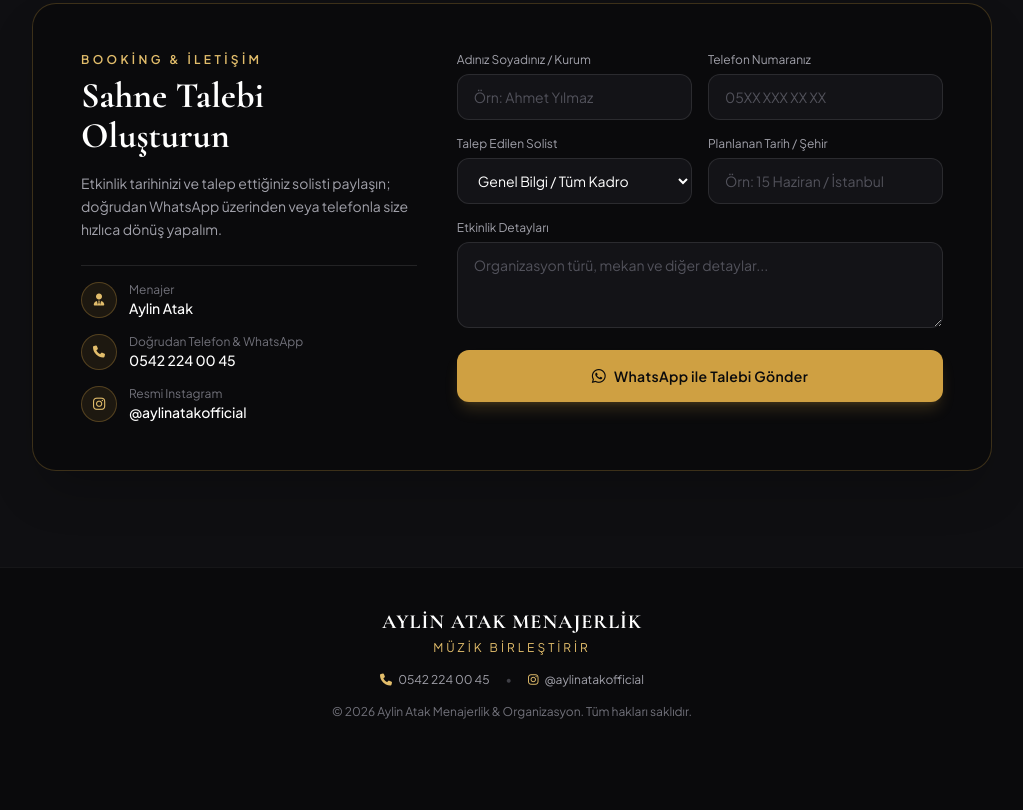
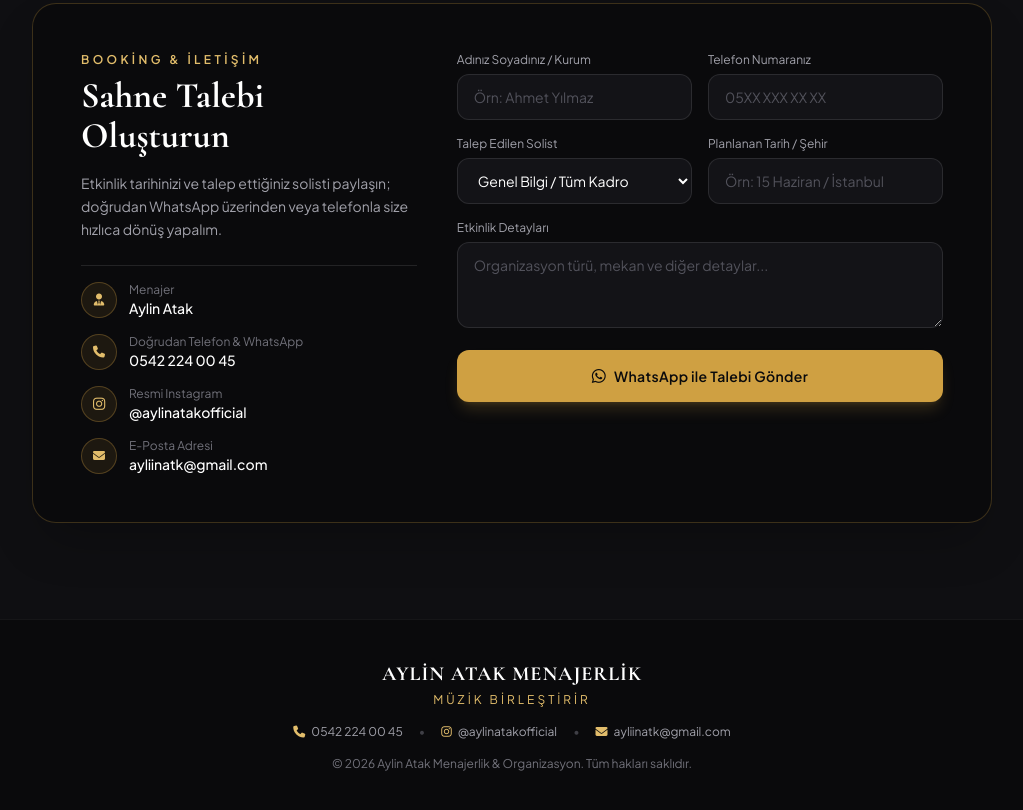
Before and after one commit to Sevaastian/aylin-atak, a plain HTML site: page index.html in a window 1280 px wide. Shown: the part 3921-4731 px from the top of the page, without its empty margins (128-1151 px from the left). Before the commit the page ends 4681 px from the top, so only its background shows below. Drawn offline with nearby package versions, Linux system fonts and the light colour scheme.

Commit message:
Update index.html

```diff
--- a/index.html
+++ b/index.html
@@ -388,6 +388,16 @@
                                     <span class="font-medium text-white group-hover:text-gold-300">@aylinatakofficial</span>
                                 </div>
                             </a>
+
+                            <a href="mailto:ayliinatk@gmail.com" class="flex items-center gap-3 text-sm text-zinc-300 hover:text-gold-400 transition-colors group">
+                                <span class="w-9 h-9 rounded-full bg-gold-500/10 border border-gold-500/30 flex items-center justify-center text-gold-400 group-hover:bg-gold-500 group-hover:text-obsidian transition-colors">
+                                    <i class="fa-solid fa-envelope text-xs"></i>
+                                </span>
+                                <div>
+                                    <span class="block text-xs text-zinc-500">E-Posta Adresi</span>
+                                    <span class="font-medium text-white group-hover:text-gold-300">ayliinatk@gmail.com</span>
+                                </div>
+                            </a>
                         </div>
                     </div>
 
@@ -460,6 +470,10 @@
                 <span class="text-zinc-700">•</span>
                 <a href="https://www.instagram.com/aylinatakofficial/" target="_blank" rel="noopener noreferrer" class="hover:text-gold-400 transition-colors">
                     <i class="fa-brands fa-instagram mr-1 text-gold-400"></i> @aylinatakofficial
+                </a>
+                <span class="text-zinc-700">•</span>
+                <a href="mailto:ayliinatk@gmail.com" class="hover:text-gold-400 transition-colors">
+                    <i class="fa-solid fa-envelope mr-1 text-gold-400"></i> ayliinatk@gmail.com
                 </a>
             </div>
             <p class="text-xs text-zinc-500 mt-4">© 2026 Aylin Atak Menajerlik & Organizasyon. Tüm hakları saklıdır.</p>
```
